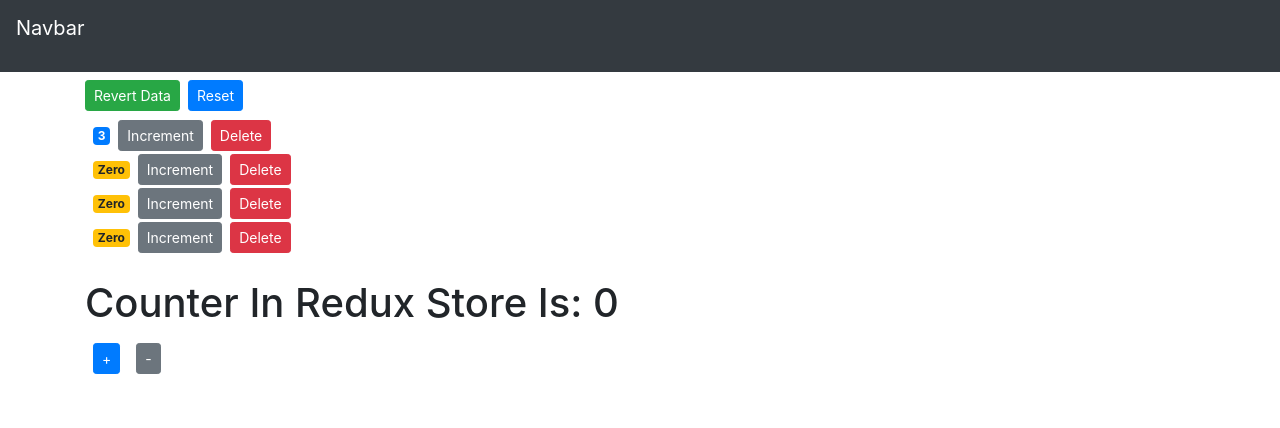
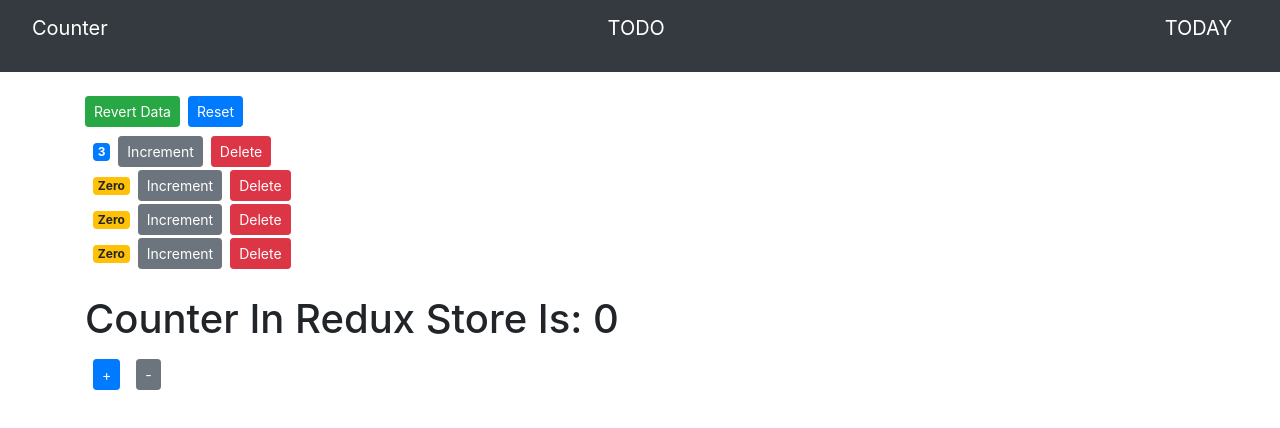
Before and after one commit to phubao1999/CounterApp-ReactJs, a React (Create React App) app: page / in a window 1280 px wide. Shown: the top 428 px of the page. Built offline with nearby package versions, Linux system fonts and the light colour scheme.

Commit message:
Update Navbar

```diff
--- a/src/components/navbar.tsx
+++ b/src/components/navbar.tsx
@@ -7,12 +7,21 @@ class Navbar extends Component {
 
     render() {
         return (
-            <nav className="navbar navbar-dark bg-dark">
-                <p className="navbar-brand">
-                    Navbar
-                    {/* <span className="badge badge-pill badge-primary">{this.props.totalCounters}</span> */}
-                </p>
-            </nav>
+            // <nav className="navbar navbar-dark bg-dark">
+            //     <p className="navbar-brand">
+            //         Navbar
+            //         {/* <span className="badge badge-pill badge-primary">{this.props.totalCounters}</span> */}
+            //     </p>
+            //     <p className="navbar-brand">
+            //         Navbar
+            //         {/* <span className="badge badge-pill badge-primary">{this.props.totalCounters}</span> */}
+            //     </p>
+            // </nav>
+            <ul className="navbar navbar-dark bg-dark">
+                <p className="nav-link active navbar-brand">Counter</p>
+                <p className="nav-link navbar-brand">TODO</p>
+                <p className="nav-link navbar-brand">TODAY</p>
+            </ul>
         )
     }
 }
```
